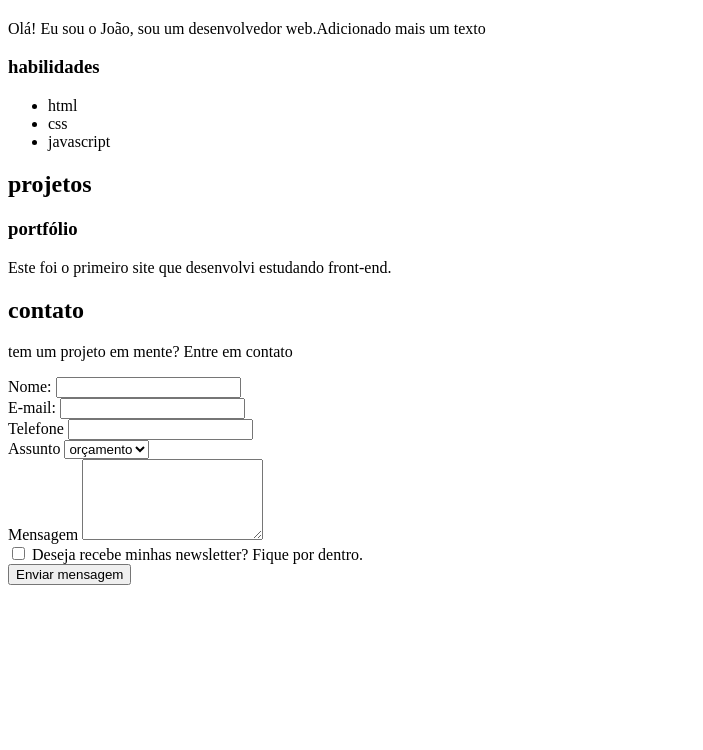
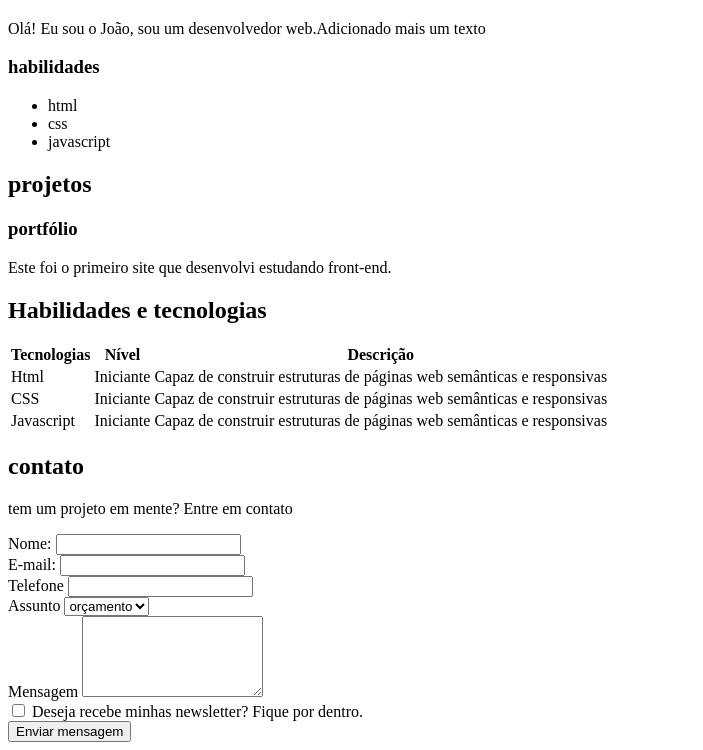
Before and after one commit to natanaelInfo/site, a plain HTML site: page index.html in a window 1280 px wide. Shown: the part 1179-1929 px from the top of the page, without its empty margins (0-703 px from the left). Before the commit the page ends 1772 px from the top, so only its background shows below. Drawn offline with Linux system fonts and the light colour scheme.

Commit message:
Adicao de formulario e tabelas

```diff
--- a/index.html
+++ b/index.html
@@ -53,6 +53,38 @@
         </article>
 
     </section>
+    <section id="habilidades">
+        <h2>Habilidades e tecnologias</h2>
+        <table>
+            <thead>
+                <tr>
+                    <th>Tecnologias</th>
+                    <th>Nível</th>
+                    <th>Descrição</th>
+                </tr>
+            </thead>
+            <tbody>
+                <tr>
+                    <td>Html</td>
+                    <td>Iniciante</td>
+                    <td>Capaz de construir estruturas de páginas web semânticas e responsivas</td>
+                </tr>
+
+                 <tr>
+                    <td>CSS</td>
+                    <td>Iniciante</td>
+                    <td>Capaz de construir estruturas de páginas web semânticas e responsivas</td>
+                </tr>
+
+                 <tr>
+                    <td>Javascript</td>
+                    <td>Iniciante</td>
+                    <td>Capaz de construir estruturas de páginas web semânticas e responsivas</td>
+                </tr>
+            </tbody>
+        </table>
+
+    </section>
 
     <footer>
         <section id="contato">
```
